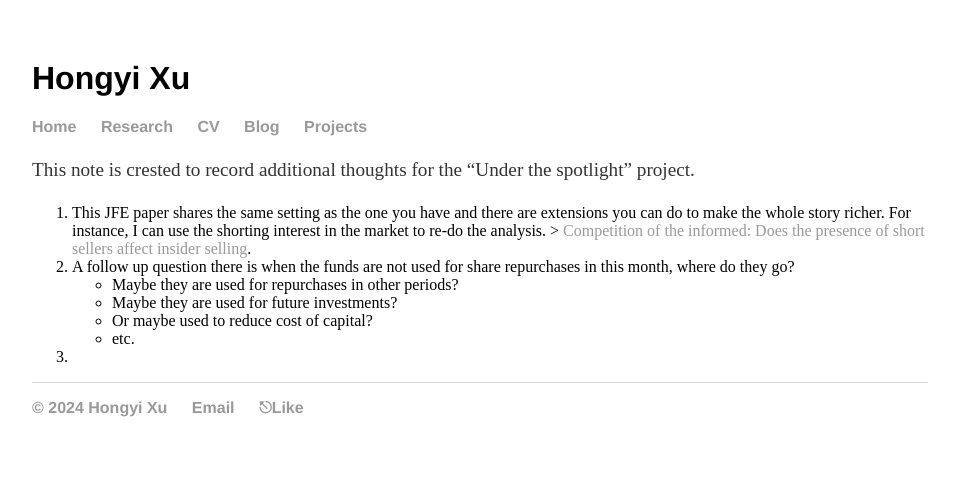
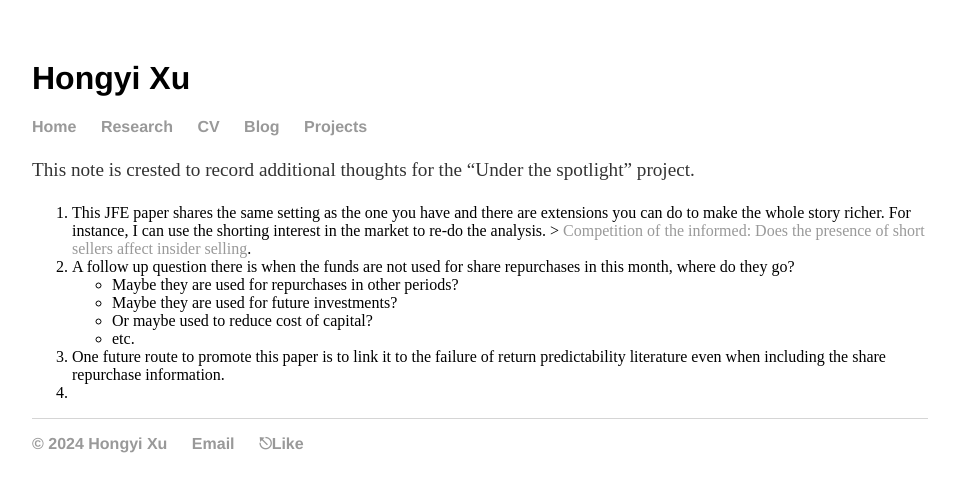
Before and after one commit to hongyileoxu/hongyileoxu.github.io, a Jekyll site: the page built from research/RepurchaseProject/future_notes.md, in a window 1280 px wide. Shown: the top 492 px of the page, without its empty margins (160-1116 px from the left). Built offline with Jekyll 4.4.1, drawn with Linux system fonts in a browser that asks for light colours; our own code applies the rules of GitHub Pages for plain Markdown files.

Commit message:
Update future_notes.md

```diff
--- a/research/RepurchaseProject/future_notes.md
+++ b/research/RepurchaseProject/future_notes.md
@@ -6,4 +6,5 @@ This note is crested to record additional thoughts for the "Under the spotlight"
 	-	Maybe they are used for future investments?
 	-	Or maybe used to reduce cost of capital?
 	-	etc.
-3.
+3.	One future route to promote this paper is to link it to the failure of return predictability literature even when including the share repurchase information.
+4.
```
